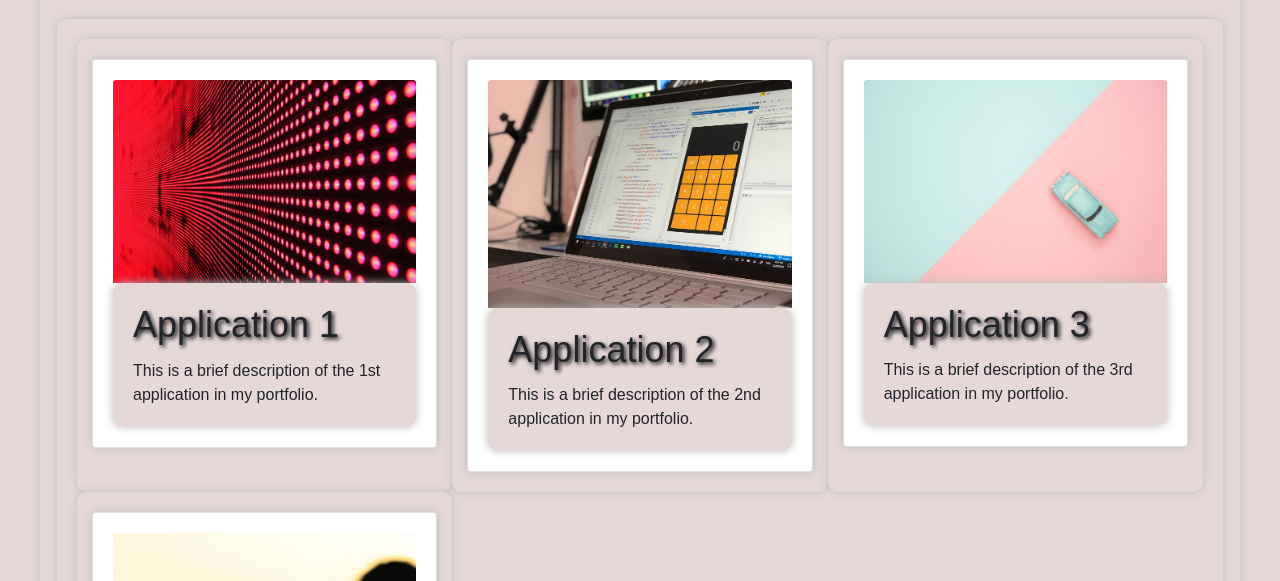
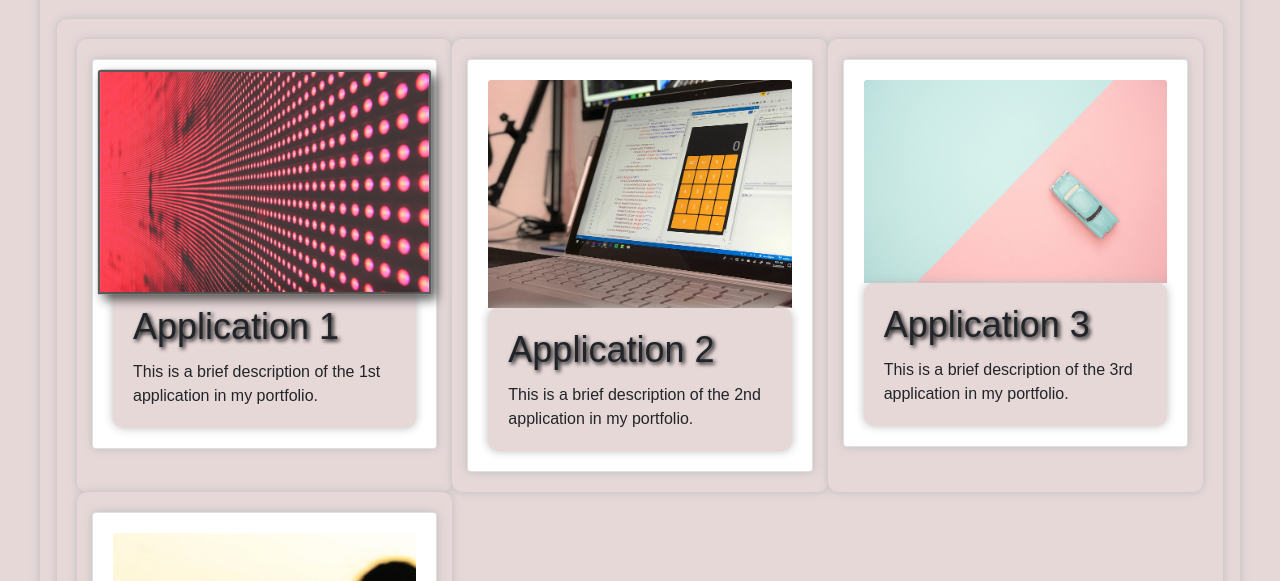
Before and after one commit to sabersebti/work-portfolio-bootstrap, a plain HTML site: page index.html in a window 1280 px wide. In both pictures the pointer is over the picture 264 px from the left and 804 px from the top of the page. Shown: the part 623-1204 px from the top of the page. Drawn offline with nearby package versions, Linux system fonts and the light colour scheme.

Commit message:
added hover effect to img

```diff
--- a/style.css
+++ b/style.css
@@ -105,7 +105,7 @@ header nav a:hover {
   transition: all 0.5s ease;
 }
 
-.img-effect:hover {
+.card-img-top:hover {
   transform: scale(1.1);
   box-shadow: 10px 10px 5px gray;
   border: 2px solid #333;
```
